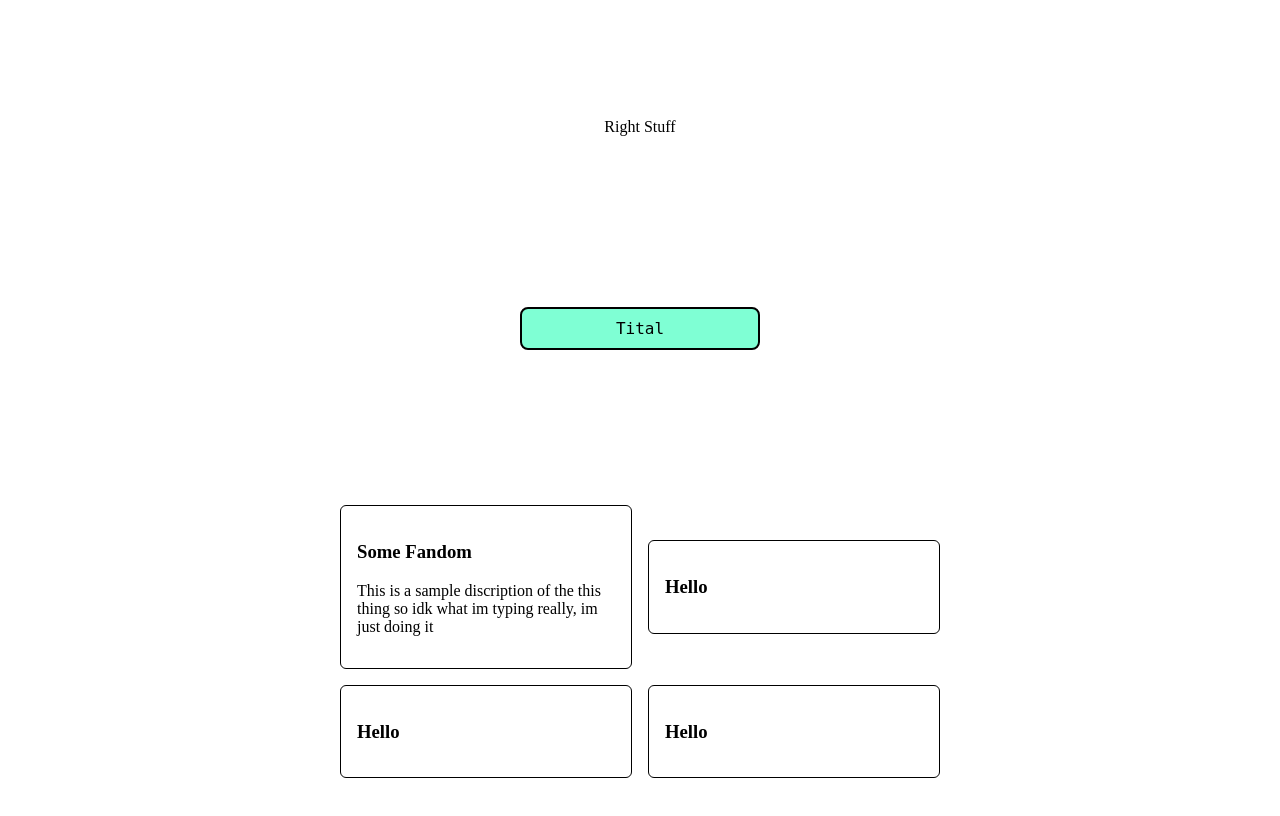
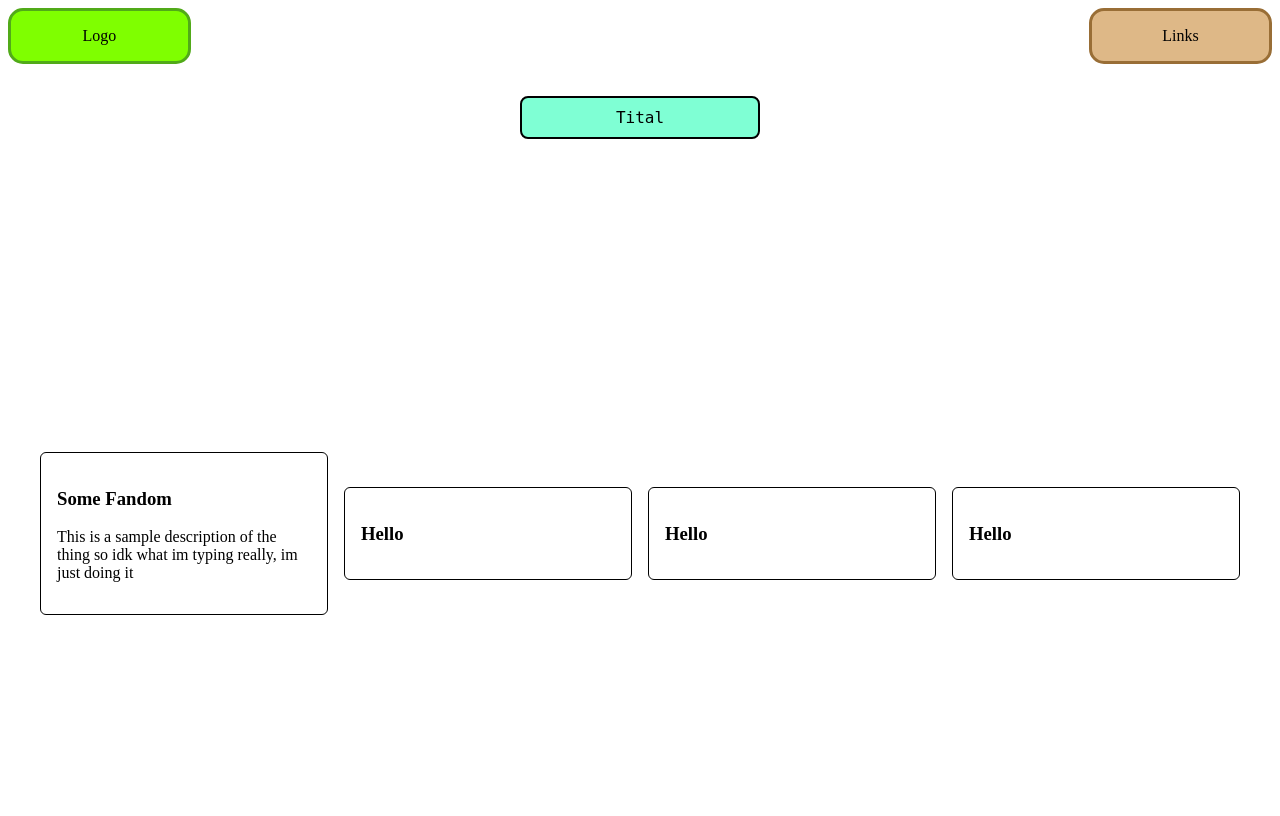
Before and after one commit to MiniGun1239/My-Website, a website with bundled scripts: page index.html in a window 1280 px wide. Built offline with nearby package versions, Linux system fonts and the light colour scheme.

Commit message:
added headers

```diff
--- a/index.html
+++ b/index.html
@@ -7,35 +7,35 @@
         <script src="src/index.ts"></script>
     </head>
     <body>
-        <div class="container">
         <div class="header">
             <div class="left-stuff">
-
+                <p>Logo</p>
             </div>
 
             <div class="right-stuff">
-                    <p>Right Stuff</p>
+                <p>Links</p>
             </div>
         </div>
 
+        <div class="container">
             <div class="main-heading-box">
                 <p class="main-heading">Tital</p>
             </div>
 
             <div class="dynamic-grid">
-                <div class="grid-item1">
+                <div class="card">
                     <h3>Some Fandom</h3>
                     <div class="fandom-discription">
-                        <p>This is a sample discription of the this thing so idk what im typing really, im just doing it</p>
+                        <p>This is a sample description of the thing so idk what im typing really, im just doing it</p>
                     </div>
                 </div>
-                <div class="grid-item2">
+                <div class="card">
                     <h3>Hello</h3>
                 </div>
-                <div class="grid-item3">
+                <div class="card">
                     <h3>Hello</h3>
                 </div>
-                <div class="grid-item4">
+                <div class="card">
                     <h3>Hello</h3>
                 </div>
             </div>
--- a/src/style.css
+++ b/src/style.css
@@ -1,14 +1,39 @@
+.header {
+    display: flex;
+    justify-content: space-between;
+    align-self: stretch;
+    width: 100%;
+}
+
+.left-stuff {
+    width: 14%;
+    min-width: fit-content;
+    min-height: fit-content;
+    background-color: chartreuse;
+    border: 3px solid #51aa19;
+    border-radius: 15px;
+    text-align: center;
+}
+
+.right-stuff {
+    width: 14%;
+    min-width: fit-content;
+    min-height: fit-content;
+    background-color: burlywood;
+    border: 3px solid #996e36;
+    border-radius: 15px;
+    text-align: center;
+}
+
 .container {
     display: grid;
     min-height: 100vh;
-    align-items: center;
+    align-items: start;
     justify-content: center;
     justify-items: center;
     padding: 2rem;
     gap: 2rem;
 }
-
-
 
 .main-heading-box {
     width: 18%;
@@ -29,7 +54,7 @@
 .dynamic-grid {
     display: grid;
     align-items: center;
-    width: 50%;
+    width: 100%;
     max-width: 1200px;
     grid-template-columns: repeat(auto-fit, minmax(250px, 1fr));
     gap: 16px;
```
Lines whose indentation alone changed are shown as unchanged.
